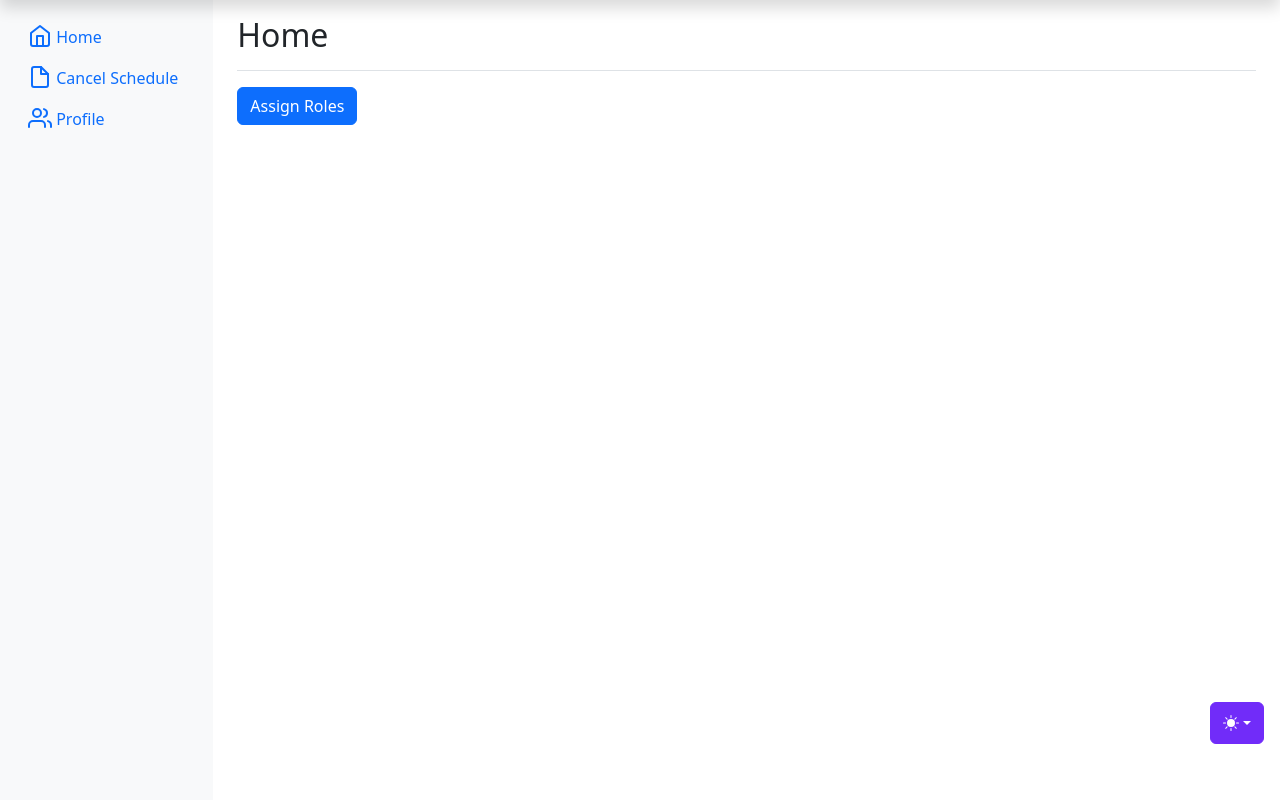
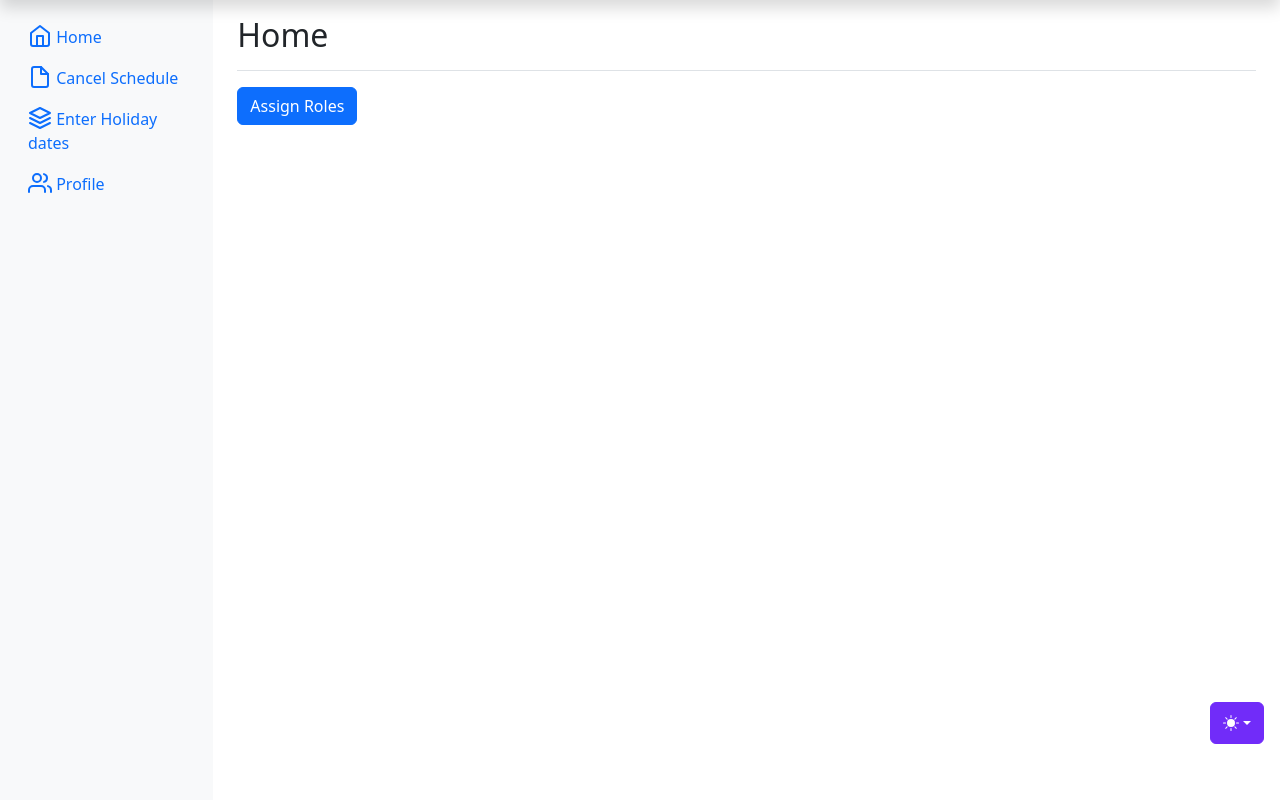
Before and after one commit to Shrey0997/UMB-OATS, a Django app: page / in a window 1280 px wide. Shown: the part 40-840 px from the top of the page. Run offline with Django 4.2, Linux system fonts and the light colour scheme; a user stored in the database is signed in; data comes from the database, SQL or seed files in the repository; both versions use the stored data as it was after the commit; some libraries are stand-ins or nearby versions.

Commit message:
added enter dates page for super user

```diff
--- a/UMassSchedulingApplication/urls.py
+++ b/UMassSchedulingApplication/urls.py
@@ -1,7 +1,7 @@
 from django.contrib import admin
 from django.urls import path
 from appusers.views import home_view, signup_view, login_view, logout_view, available_slots, book_slots, create_slot, \
-    activate, activation_sent, profile_view, assign_roles, forgot_password, passwordResetconfirm
+    activate, activation_sent, profile_view, assign_roles, forgot_password, passwordResetconfirm, enter_dates
 
 urlpatterns = [
     path('admin/', admin.site.urls),
@@ -17,5 +17,6 @@ urlpatterns = [
     path('profile/', profile_view, name='profile'),
     path('assign_roles/', assign_roles, name='assign_roles'),
     path('forgot_password/', forgot_password, name='forgot_password'),
-    path('password_reset_confirm/<uidb64>/<token>/',passwordResetconfirm , name='password_reset_confirm')
+    path('password_reset_confirm/<uidb64>/<token>/',passwordResetconfirm , name='password_reset_confirm'),
+    path('enter_dates/', enter_dates, name='enter_dates')
 ]
--- a/appusers/views.py
+++ b/appusers/views.py
@@ -296,3 +296,6 @@ def assign_roles(request):
         users = User.objects.all()
         roles = Group.objects.all()
         return render(request, 'assign_roles.html', {'users': users, 'roles': roles})
+
+def enter_dates(request):
+    return render(request, 'enter_dates.html')
--- a/templates/base_bootstrapped.html
+++ b/templates/base_bootstrapped.html
@@ -209,14 +209,14 @@
                         </a>
                     </li>
 
-                    {% comment %} {% if request.user.is_superuser %}
+                    {% if request.user.is_superuser %}
                         <li class="nav-item">
-                            <a class="nav-link" href="{% url '' %}">
+                            <a class="nav-link" href="{% url 'enter_dates' %}">
                                 <span data-feather="layers" class="align-text-bottom"></span>
                                 Enter Holiday dates
                             </a>
                         </li>
-                    {% endif %} {% endcomment %}
+                    {% endif %}
 
                     <li class="nav-item">
                         <a class="nav-link" href="{%  url 'profile' %}">
```
Also changed, not shown: templates/enter_dates.html (added, +14 -0 lines), db.sqlite3.
